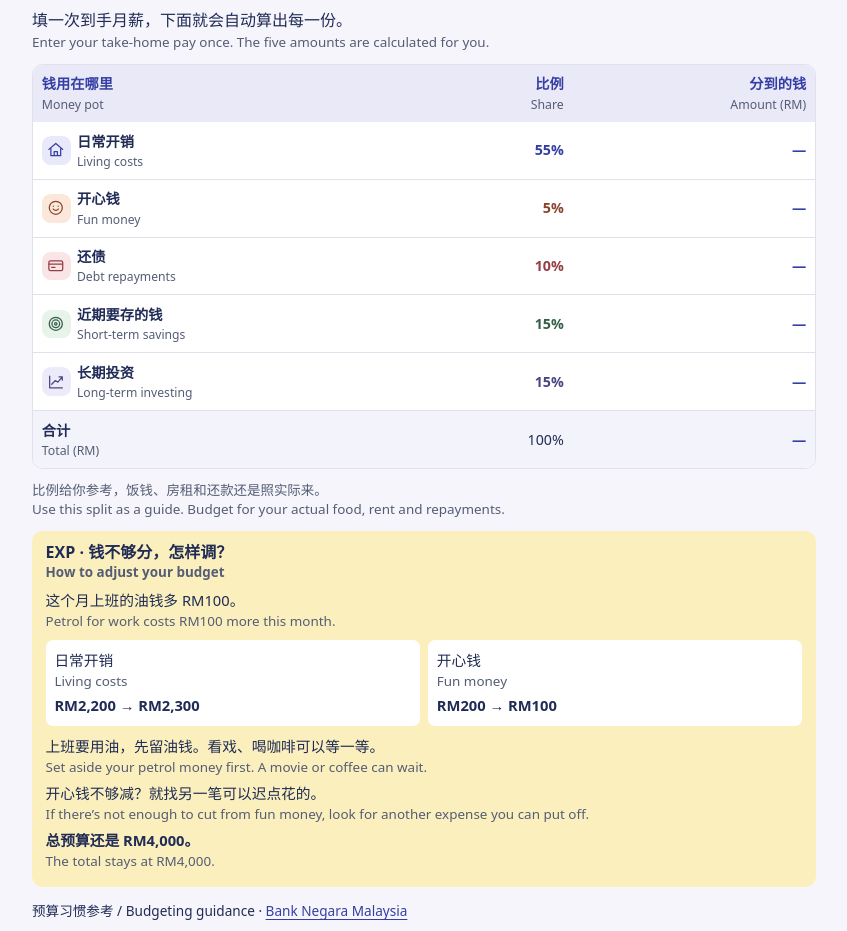
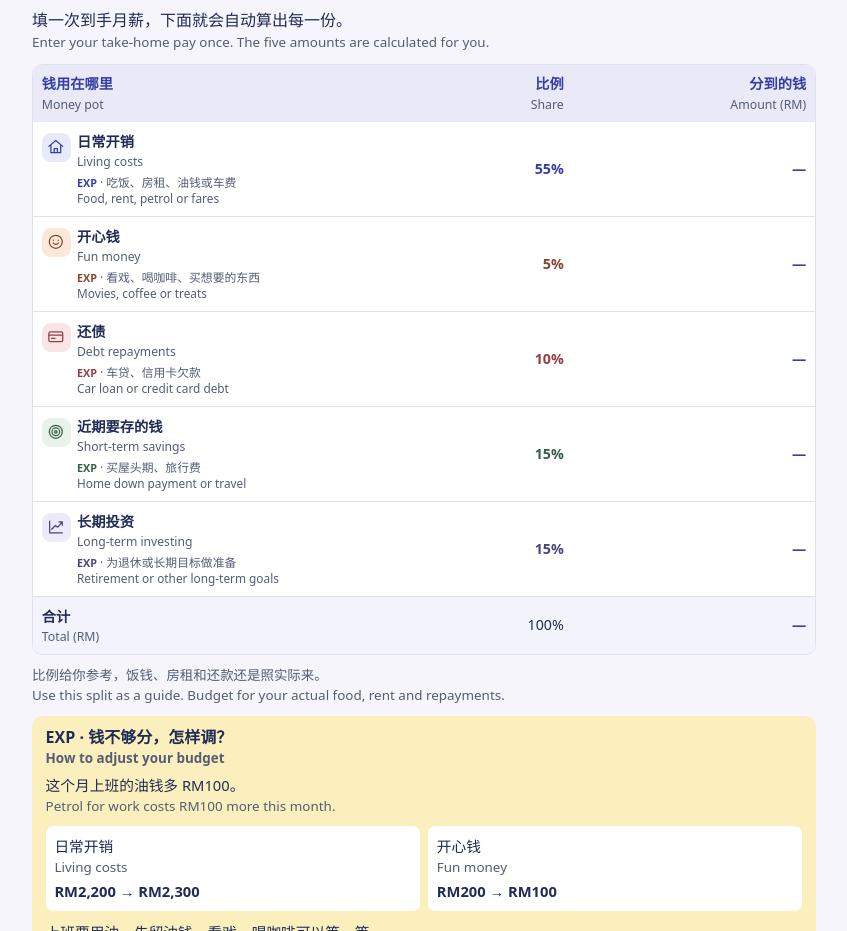
Before and after one commit to bbbwealth/investment-course, a plain HTML site: page budget/index.html in a window 1280 px wide. Shown: the part 1708-2639 px from the top of the page, without its empty margins (216-1063 px from the left). Drawn offline with Linux system fonts and the light colour scheme.

Commit message:
Add bilingual examples to the five budget calculator categories

```diff
--- a/budget/index.html
+++ b/budget/index.html
@@ -80,10 +80,12 @@
     th .en { font-size:.77rem; }
     tbody tr + tr > *, tfoot > tr > * { border-top:1px solid var(--line); }
     tbody th { font-weight:700; }
-    .row-title { display:flex; gap:.4rem; align-items:center; }
-    .row-title .icon { width:1.8rem; flex-shrink:0; }
+    .row-title { display:flex; gap:.4rem; align-items:flex-start; }
+    .row-title .icon { width:1.8rem; flex-shrink:0; margin-top:.14rem; }
     .row-title .en { font-size:.76rem; }
-    .row-title small { font-size:.74rem; color:var(--tone); }
+    .row-title .row-example { display:block; margin-top:.24rem; color:var(--muted); font-size:.74rem; font-weight:500; line-height:1.35; }
+    .row-example strong { color:var(--tone); font-size:.67rem; }
+    .row-title .row-example .en { font-size:inherit; }
     tfoot th,tfoot td { background:#f3f3fb; overflow-wrap:anywhere; }
     output { font-weight:800; color:var(--blue); font-variant-numeric:tabular-nums; }
     #feedback { color:var(--red); margin:.5rem 0; font-weight:750; font-size:.88rem; }
@@ -209,27 +211,27 @@
         </tr></thead>
         <tbody>
           <tr class="home">
-            <th scope="row"><div class="row-title"><span class="icon" aria-hidden="true"><svg><use href="#icon-home"/></svg></span><div>日常开销<span class="en" lang="en">Living costs</span></div></div></th>
+            <th scope="row"><div class="row-title"><span class="icon" aria-hidden="true"><svg><use href="#icon-home"/></svg></span><div>日常开销<span class="en" lang="en">Living costs</span><small class="row-example"><strong>EXP</strong> · 吃饭、房租、油钱或车费<span class="en" lang="en">Food, rent, petrol or fares</span></small></div></div></th>
             <td class="numeric split-rate">55%</td>
             <td class="numeric"><output id="split-home" data-rate="55" for="income" aria-live="off">—</output></td>
           </tr>
           <tr class="fun">
-            <th scope="row"><div class="row-title"><span class="icon" aria-hidden="true"><svg><use href="#icon-fun"/></svg></span><div>开心钱<span class="en" lang="en">Fun money</span></div></div></th>
+            <th scope="row"><div class="row-title"><span class="icon" aria-hidden="true"><svg><use href="#icon-fun"/></svg></span><div>开心钱<span class="en" lang="en">Fun money</span><small class="row-example"><strong>EXP</strong> · 看戏、喝咖啡、买想要的东西<span class="en" lang="en">Movies, coffee or treats</span></small></div></div></th>
             <td class="numeric split-rate">5%</td>
             <td class="numeric"><output id="split-fun" data-rate="5" for="income" aria-live="off">—</output></td>
           </tr>
           <tr class="debt">
-            <th scope="row"><div class="row-title"><span class="icon" aria-hidden="true"><svg><use href="#icon-debt"/></svg></span><div>还债<span class="en" lang="en">Debt repayments</span></div></div></th>
+            <th scope="row"><div class="row-title"><span class="icon" aria-hidden="true"><svg><use href="#icon-debt"/></svg></span><div>还债<span class="en" lang="en">Debt repayments</span><small class="row-example"><strong>EXP</strong> · 车贷、信用卡欠款<span class="en" lang="en">Car loan or credit card debt</span></small></div></div></th>
             <td class="numeric split-rate">10%</td>
             <td class="numeric"><output id="split-debt" data-rate="10" for="income" aria-live="off">—</output></td>
           </tr>
           <tr class="save">
-            <th scope="row"><div class="row-title"><span class="icon" aria-hidden="true"><svg><use href="#icon-save"/></svg></span><div>近期要存的钱<span class="en" lang="en">Short-term savings</span></div></div></th>
+            <th scope="row"><div class="row-title"><span class="icon" aria-hidden="true"><svg><use href="#icon-save"/></svg></span><div>近期要存的钱<span class="en" lang="en">Short-term savings</span><small class="row-example"><strong>EXP</strong> · 买屋头期、旅行费<span class="en" lang="en">Home down payment or travel</span></small></div></div></th>
             <td class="numeric split-rate">15%</td>
             <td class="numeric"><output id="split-save" data-rate="15" for="income" aria-live="off">—</output></td>
           </tr>
           <tr class="invest">
-            <th scope="row"><div class="row-title"><span class="icon" aria-hidden="true"><svg><use href="#icon-invest"/></svg></span><div>长期投资<span class="en" lang="en">Long-term investing</span></div></div></th>
+            <th scope="row"><div class="row-title"><span class="icon" aria-hidden="true"><svg><use href="#icon-invest"/></svg></span><div>长期投资<span class="en" lang="en">Long-term investing</span><small class="row-example"><strong>EXP</strong> · 为退休或长期目标做准备<span class="en" lang="en">Retirement or other long-term goals</span></small></div></div></th>
             <td class="numeric split-rate">15%</td>
             <td class="numeric"><output id="split-invest" data-rate="15" for="income" aria-live="off">—</output></td>
           </tr>
```
